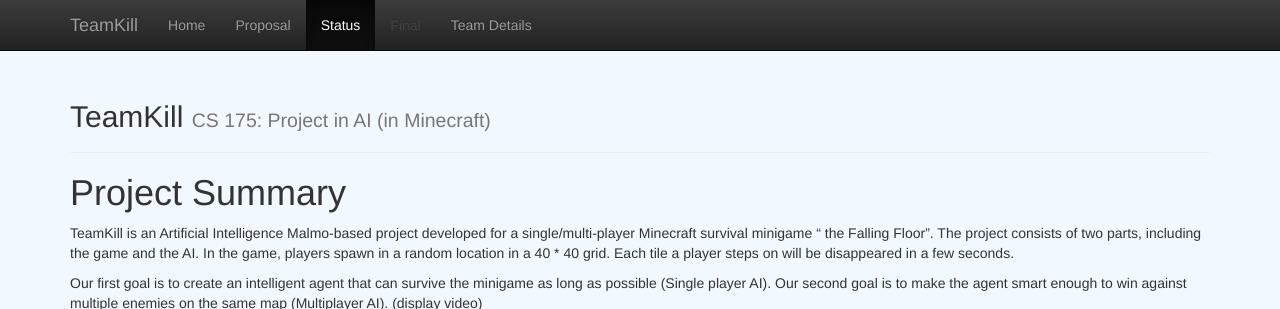
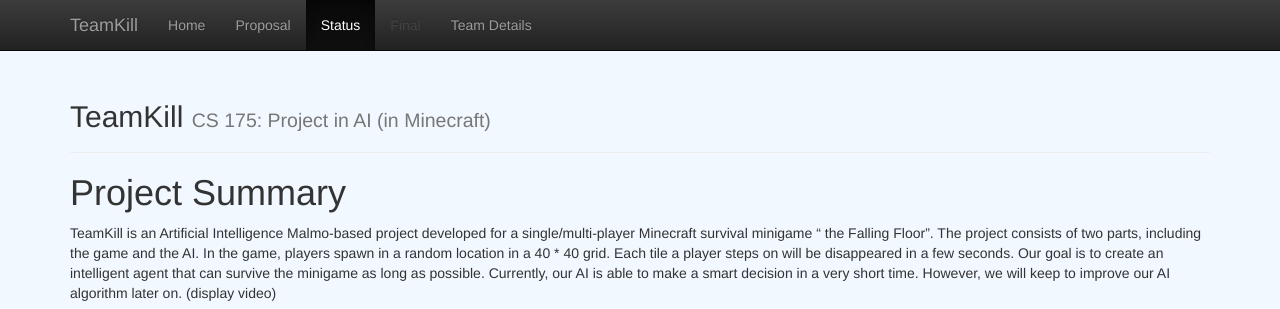
Before and after one commit to zhuohan/teamKill, a Jekyll site: the page built from docs/status.md, in a window 1280 px wide and 900 px high, cut to the strip 0-309 px from the top of the window. Built offline with Jekyll 4.4.1, drawn with Linux system fonts in a browser that asks for light colours.

Commit message:
Update status.md

```diff
--- a/docs/status.md
+++ b/docs/status.md
@@ -5,10 +5,7 @@
 
 # Project Summary
 
-TeamKill is an Artificial Intelligence Malmo-based project developed for a single/multi-player Minecraft survival minigame “ the Falling Floor”. The project consists of two parts, including the game and the AI. In the game, players spawn in a random location in a 40 * 40 grid. Each tile a player steps on will be disappeared in a few seconds.
-
-
-Our first goal is to create an intelligent agent that can survive the minigame as long as possible (Single player AI). Our second goal is to make the agent smart enough to win against multiple enemies on the same map (Multiplayer AI).
+TeamKill is an Artificial Intelligence Malmo-based project developed for a single/multi-player Minecraft survival minigame “ the Falling Floor”. The project consists of two parts, including the game and the AI. In the game, players spawn in a random location in a 40 * 40 grid. Each tile a player steps on will be disappeared in a few seconds. Our goal is to create an intelligent agent that can survive the minigame as long as possible. Currently, our AI is able to make a smart decision in a very short time. However, we will keep to improve our AI algorithm later on.
 (display video)
 
 <iframe width="1120" height="630" src="https://www.youtube.com/embed/glNiOwP4hp8" frameborder="0" allowfullscreen></iframe>
```
